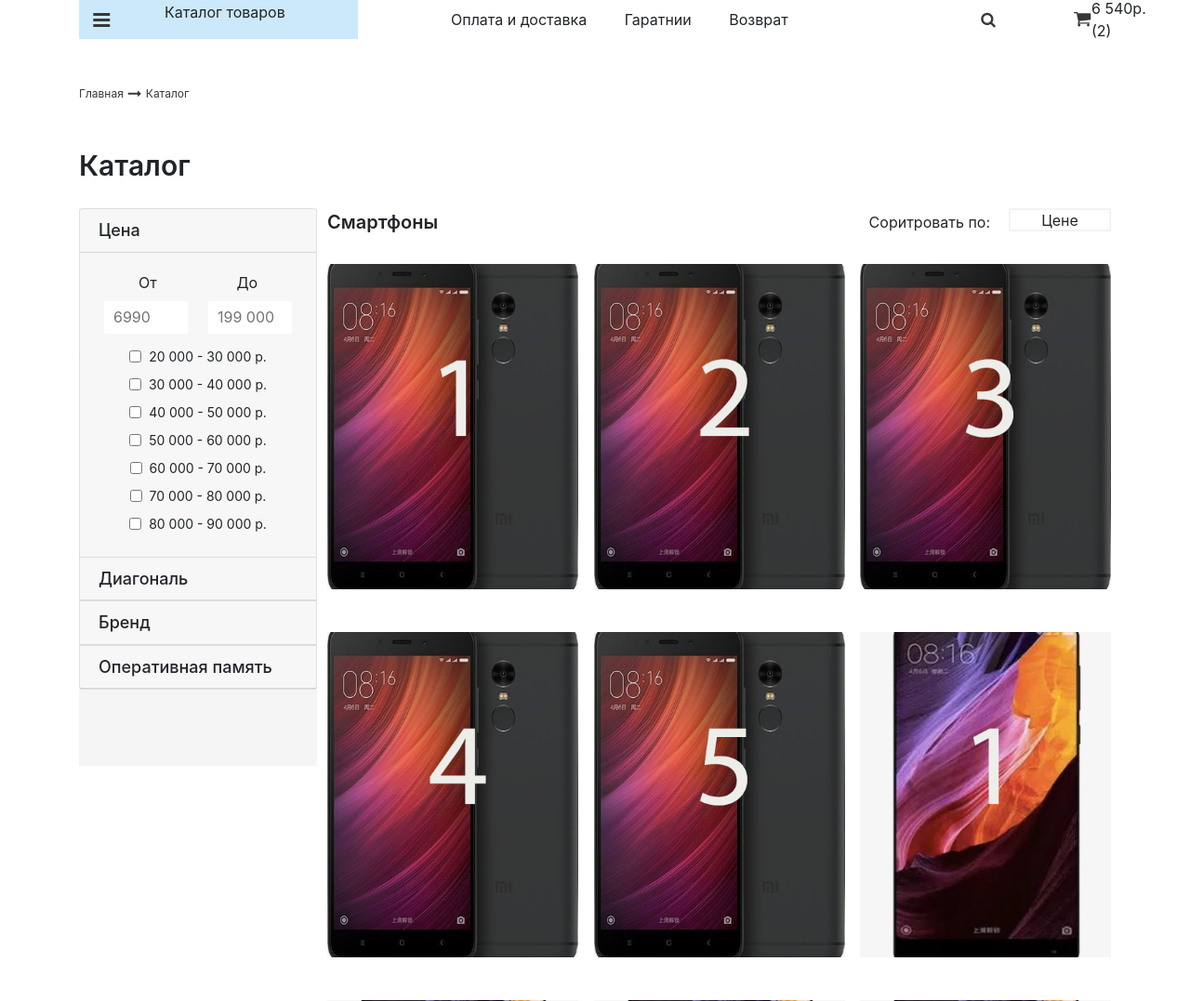
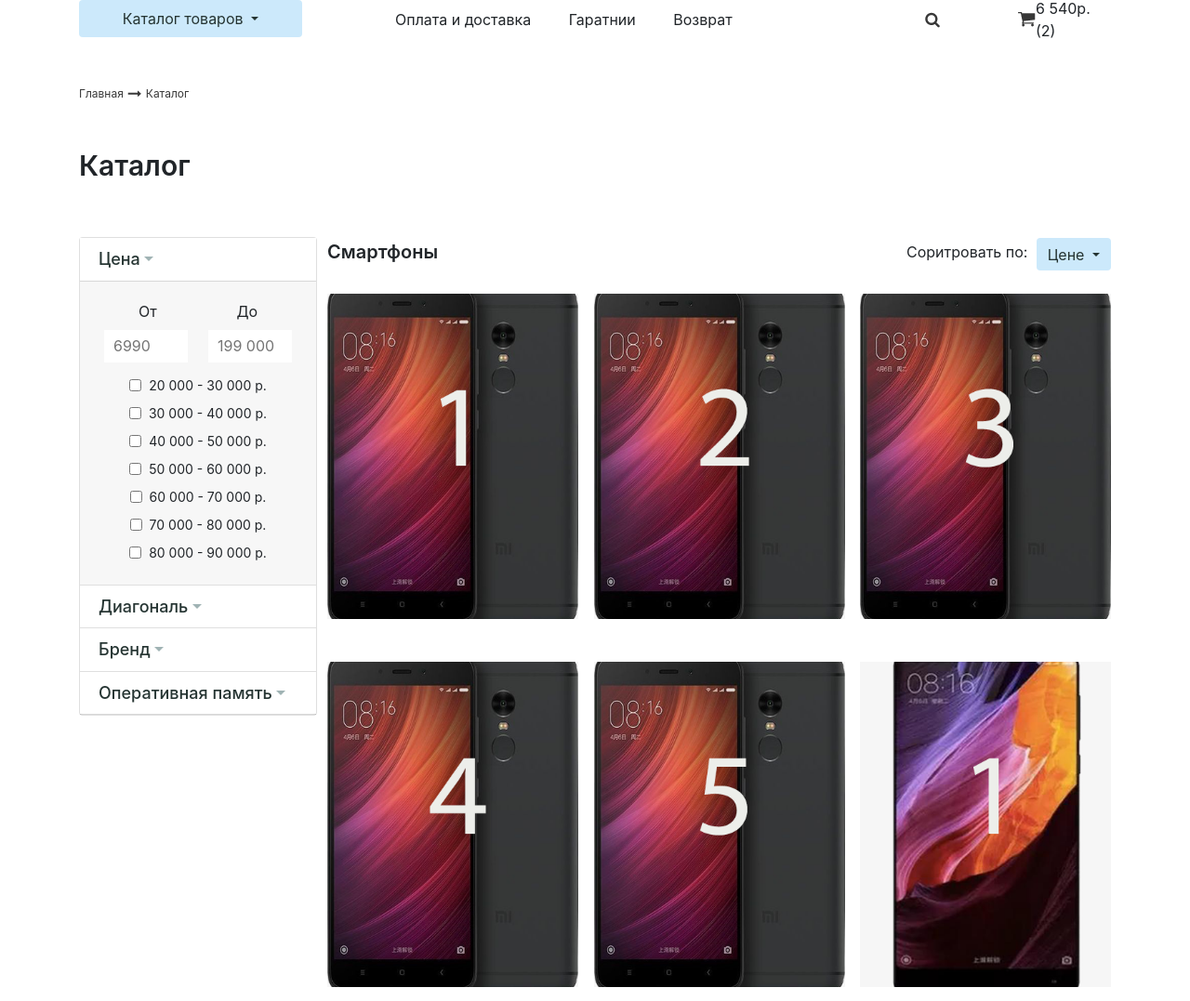
Before and after one commit to legacy72/gadgets45, a PHP site: page /catalog.php in a window 1280 px wide. Shown: the part 128-1205 px from the top of the page at 93% size. Run offline with PHP 8.4, Linux system fonts and the light colour scheme; data comes from the database, SQL or seed files in the repository.

Commit message:
Fix catalog page

```diff
--- a/catalog.php
+++ b/catalog.php
@@ -48,11 +48,17 @@ $images = getImages($dbh);
 		<section>
 			<div class="container minimized_menu">
 				<div class="sidebar">
-					<div class="sidebar_menu_container">
-						<div class="header_catalog_menu">
-							<img src="images/burger.png">
-							<p>Каталог товаров</p>
-						</div>
+					<div class="dropdown menu-button">
+					  <button class="btn  dropdown-toggle" type="button" id="dropdownMenuButton" data-toggle="dropdown" aria-haspopup="true" aria-expanded="false">
+					    Каталог товаров
+					  </button>
+					  <div class="dropdown-menu" aria-labelledby="dropdownMenuButton">
+					    <a class="dropdown-item" href="#">Смартфоны</a>
+							<div class="dropdown-divider"></div>
+					    <a class="dropdown-item" href="#">Ноутбуки</a>
+							<div class="dropdown-divider"></div>
+					    <a class="dropdown-item" href="#">Аксессуары</a>
+					  </div>
 					</div>
 					<!-- <div class="catalog catalog_gadgets">
 						<ul>
@@ -249,8 +255,14 @@ $images = getImages($dbh);
 								<div class="sort_text">
 									Соритровать по:
 								</div>
-								<div class="sort_menu">
-									Цене
+								<div class="dropdown price-button">
+								  <button class="btn dropdown-toggle" type="button" id="dropdownMenuButton" data-toggle="dropdown" aria-haspopup="true" aria-expanded="false">
+								    Цене
+								  </button>
+								  <div class="dropdown-menu" aria-labelledby="dropdownMenuButton">
+								    <div class="dropdown-item dropdown-menu__row">По возрастанию</div>
+								    <div class="dropdown-item dropdown-menu__row">По убыванию</div>
+								  </div>
 								</div>
 							</div>
 						</div>
@@ -298,5 +310,8 @@ $images = getImages($dbh);
 	<script src="https://cdnjs.cloudflare.com/ajax/libs/popper.js/1.14.3/umd/popper.min.js" integrity="sha384-ZMP7rVo3mIykV+2+9J3UJ46jBk0WLaUAdn689aCwoqbBJiSnjAK/l8WvCWPIPm49" crossorigin="anonymous"></script>
 	<script src="bootstrap/js/bootstrap.min.js" type="text/javascript"></script>
 
+	<!-- Phone Animation -->
+  <script src="scripts/script.js" type="text/javascript"></script>
+
 </body>
 </html>
--- a/styles/styles.css
+++ b/styles/styles.css
@@ -211,7 +211,7 @@ li{
 	margin-top: 100px;
 }
 .new_section_title{
-	height: 68px;
+	height: 100px;
 	font-size: 30px;
 	font-weight: 600;
 }
@@ -717,7 +717,7 @@ footer{
 .catalog_menu{
 	width: 256px;
 	height: 600px;
-	background-color: #f5f5f5;
+	/* background-color: #f5f5f5; */
 }
 .catalog_block{
 	width: 843px;
@@ -731,10 +731,14 @@ footer{
 	font-size: 20px;
 	font-weight: 600;
 }
+
 .catalog_sort_block{
 	font-size: 16px;
 	display: flex;
+	width: 220px;
+	justify-content: space-between;
 }
+
 .sort_text{
 	padding-top: 3px;
 }
@@ -1029,6 +1033,10 @@ display: grid;
 	font-size: 13.5pt;
 	cursor: pointer;
 	padding: .75rem 1.25rem;
+	background-color: #fff;
+	color: rgb(37, 52, 50);
+	display: flex;
+	align-items: center;
 }
 
 .accordion .card-header {
@@ -1053,3 +1061,31 @@ display: grid;
 .price-variants-row__range {
 	padding-left: 8px;
 }
+
+.catalog_menu .card {
+	margin: -1px 0;
+	/* border-color: #f3f3f3; */
+}
+
+.header-menu-link::after {
+    display: inline-block;
+    width: 0;
+    height: 0;
+    margin-left: .255em;
+    vertical-align: .255em;
+    content: "";
+    border-top: .3em solid;
+    border-right: .3em solid transparent;
+    border-bottom: 0;
+    border-left: .3em solid transparent;
+		color: rgb(160, 179, 180);
+}
+
+.price-button .btn {
+	margin: 0;
+	height: 35px;
+}
+
+.price-button .dropdown-menu {
+	padding: 0;
+}
```
